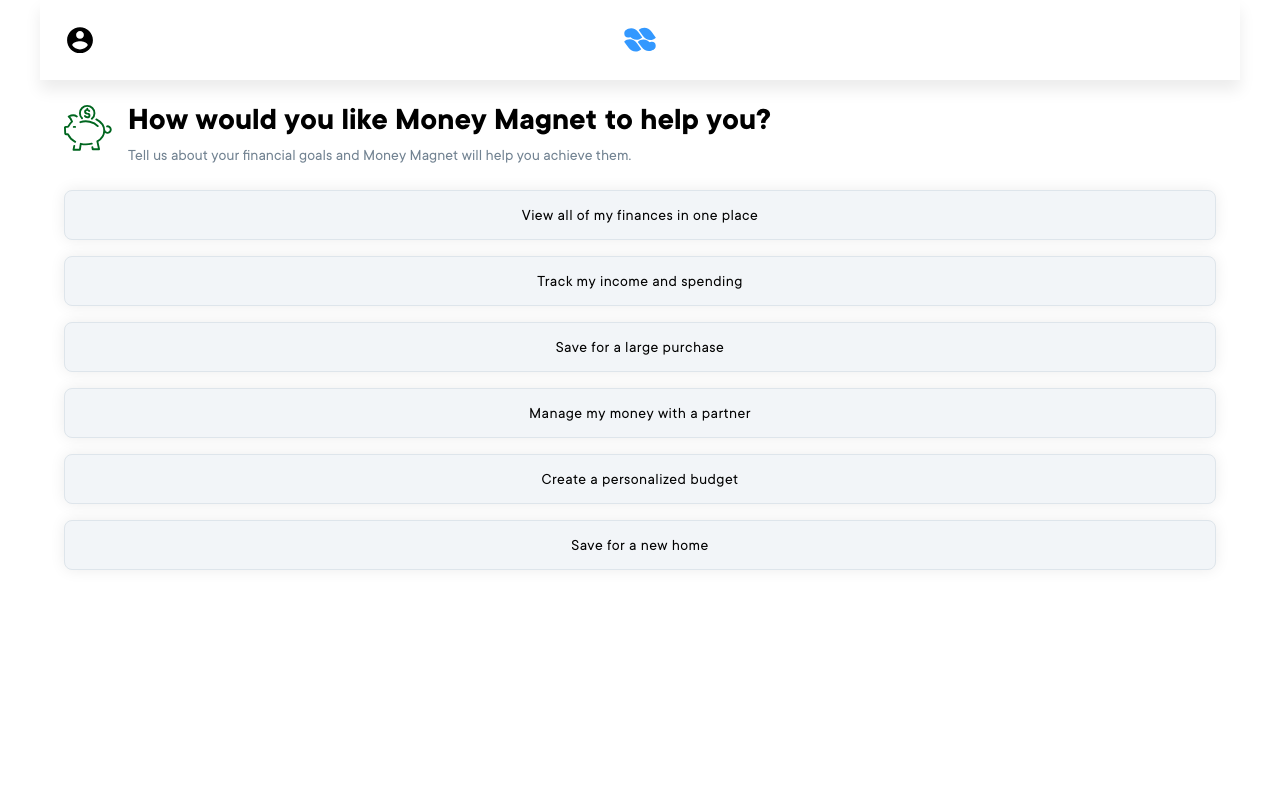
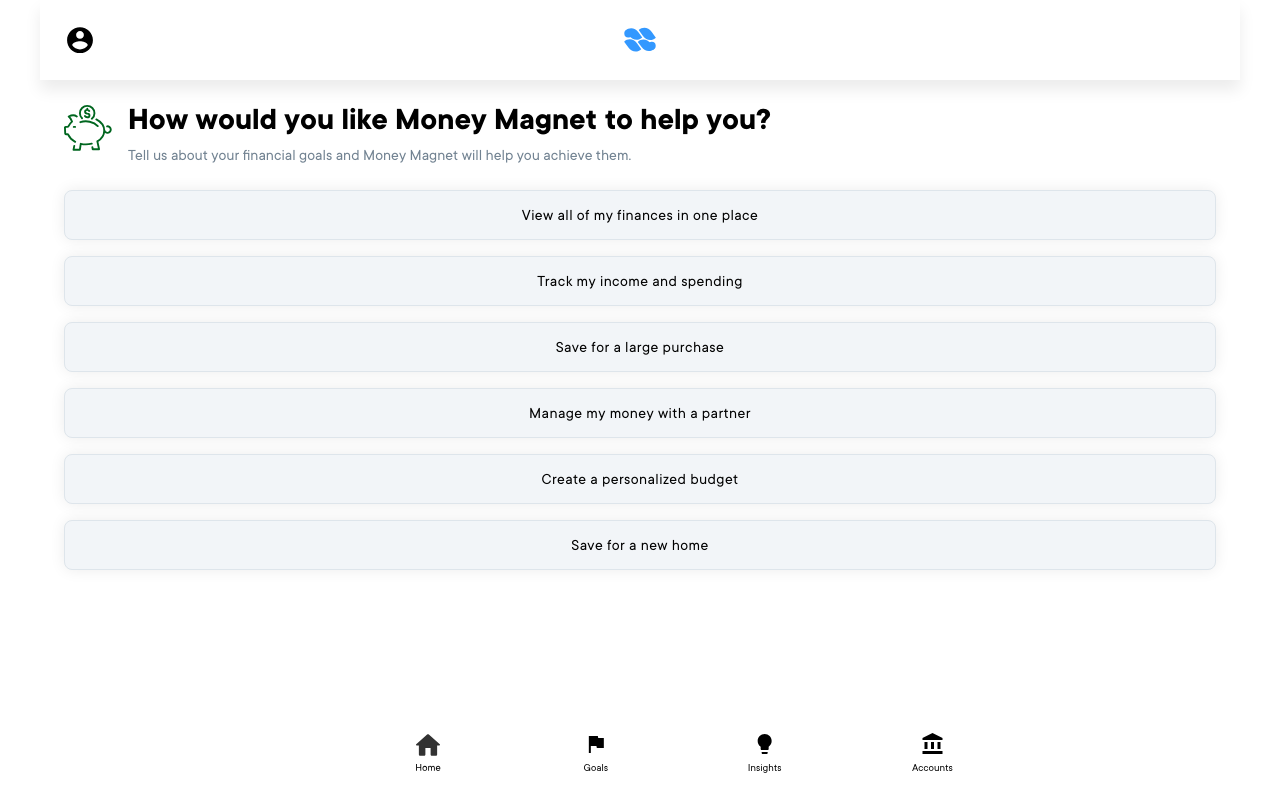
Before and after one commit to logan-lampton/Ctrl-Alt-Defeat-Debt-Frontend, a React (Create React App) app in the folder client/: page / in a window 1280 px wide. Built offline with nearby package versions, Linux system fonts and the light colour scheme.

Commit message:
add navbar

```diff
--- a/client/src/App.js
+++ b/client/src/App.js
@@ -5,6 +5,7 @@
 import SignIn from './components/SignIn'
 import PhoneForm from './components/PhoneForm'
 import PhoneConfirm from './components/PhoneConfirm'
+import BottomNav from './components/BottomNav';
 
 function App() {
   return (
@@ -15,6 +16,7 @@
               <PhoneForm />
               <SignIn />  */}
               <Onboarding/>
+              <BottomNav/>
           </Container>
 
   );
```
